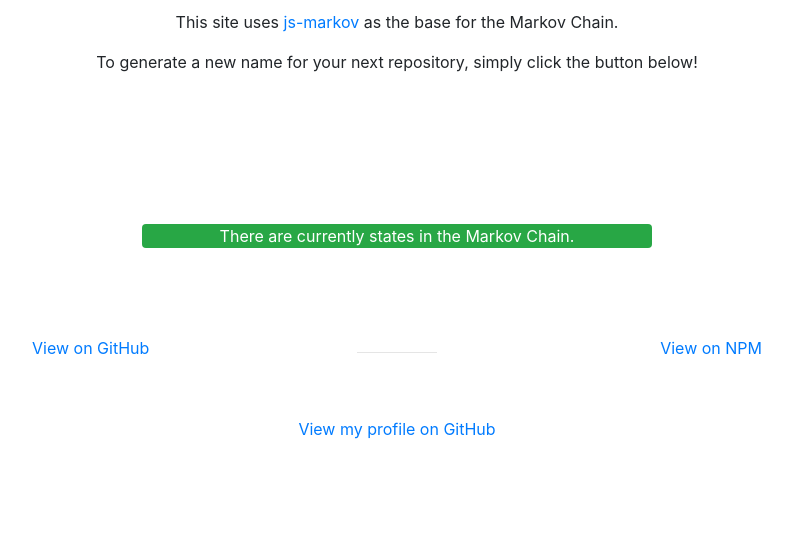
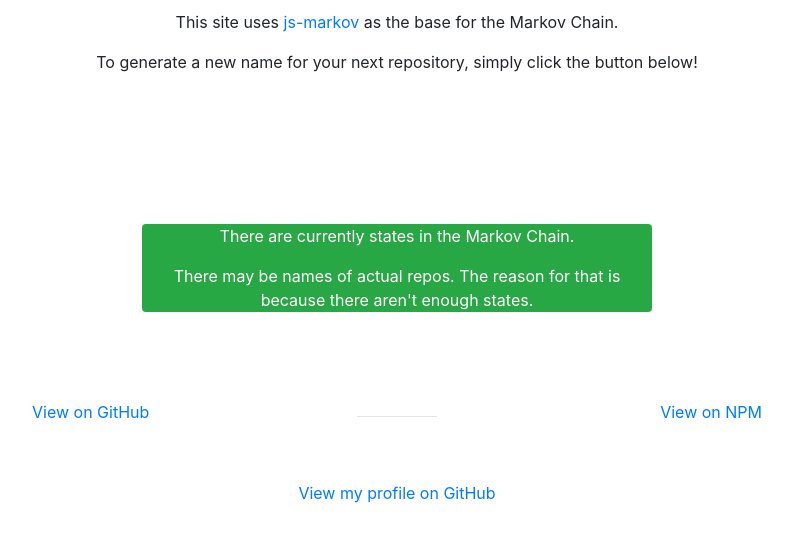
Before and after one commit to TobiasNickel/js-markov, a website built with webpack: page index.html in a window 1280 px wide. Shown: the part 70-612 px from the top of the page, without its empty margins (243-1035 px from the left). Built offline with nearby package versions, Linux system fonts and the light colour scheme.

Commit message:
Added a tiny fix

```diff
--- a/index.html
+++ b/index.html
@@ -120,6 +120,7 @@
               <div class="container">
                 <div class="bg-success text-center text-white rounded">
                   <p>There are currently <span class="font-weight-bold" id="number-of-states"></span> states in the Markov Chain.</p>
+                  <p>There may be names of actual repos. The reason for that is because there aren't enough states.</p>
                 </div>
               </div>
             </div>
```
